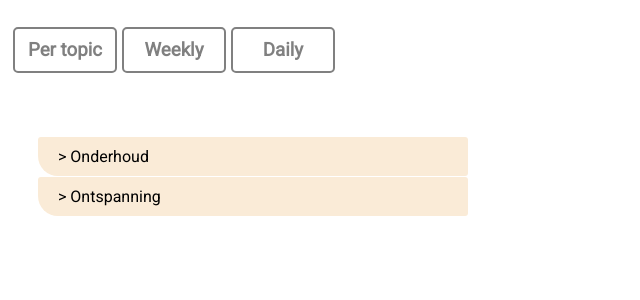
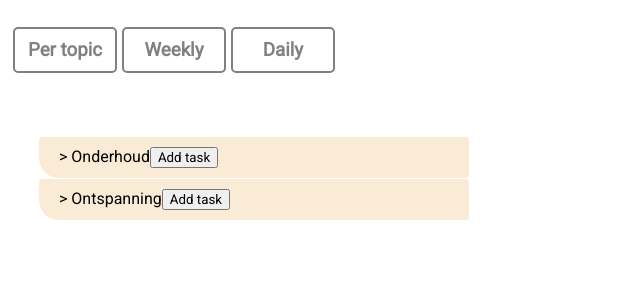
Before and after one commit to ElmoreV/TaskPlanner_javareact, a React (Create React App) app: page / in a window 1280 px wide. Shown: the top 300 px of the page, without its empty margins (0-640 px from the left). Built offline with nearby package versions, Linux system fonts and the light colour scheme.

Commit message:
Added working AddTask en DeleteTask buttons

```diff
--- a/src/App.js
+++ b/src/App.js
@@ -7,7 +7,6 @@ function App() {
       <div className="contents">
         <ViewSelector/>
         <TaskList/>
-        {/* <Task/> */}
       </div>
     </div>
   );
--- a/src/Task.js
+++ b/src/Task.js
@@ -1,9 +1,8 @@
 import {useState} from 'react';
 
 const Task = (props) => {
-    const {taskName,setTaskName} = props;
+    const {taskName,setTaskName,deleteTask} = props;
     const [isEditing,setIsEditing] = useState(false);
-
     const handleChange=(e)=>{
         console.log(e.target.value);
         setTaskName(e.target.value);
@@ -27,6 +26,7 @@ const Task = (props) => {
             onBlur={handleBlur}/>:
      <span>{taskName}</span>
      }
+     <button className='taskDelete' onClick={deleteTask && deleteTask}>Delete</button>
      </div>);
 }
 
--- a/src/TaskList.js
+++ b/src/TaskList.js
@@ -16,7 +16,25 @@ const TaskList = () => {
         ]}
 
     ]);
-
+    const find_topic_by_key_r=(topics,topic_key)=>
+    {
+        console.log(topics);
+        for (let topic of topics)
+        {
+            console.log(topic.id);
+            if (topic.id === topic_key)
+            {console.log('Fount it!');
+                return topic;}
+            let topic_res =  find_topic_by_key_r(topic.subtopics,topic_key);
+            if (topic_res)
+                {console.log('Bubble up');return topic_res;}
+        }
+        return null;
+    }
+    const find_topic_by_key=(topic_key)=>
+    {
+        return find_topic_by_key_r(topics,topic_key);
+    }
 
 
     const [tasks,setTasks] = useState([
@@ -26,29 +44,59 @@ const TaskList = () => {
         {taskName:"Backup opruimen",key:3,topics:["Onderhoud"]},
     ])
 
+    const getFreeTaskKey=()=>{
+        let max_key = 0;
+        tasks.map(t=>max_key=Math.max(max_key,t.key));
+        return max_key+1;
+    }
+
     const getSetTaskNameFunc= (key)=>{
         const setTaskName = (newTaskName)=>{
             const newTasks = [...tasks]
-            const task_to_change = newTasks.find((task)=>task.key==key);
+            const task_to_change = newTasks.find((task)=>task.key===key);
             task_to_change.taskName = newTaskName;
             setTasks(newTasks);
         }
         return setTaskName;
 
     }
+
+    const getDeleteTask = (key)=>{
+        const deleteTask = ()=>
+        {
+            let newTasks = [...tasks]
+            newTasks = newTasks.filter((task)=>task.key!==key);
+            setTasks(newTasks);
+
+        }
+        return deleteTask;
+    }
+
+
+
+
+    const addTask = (topic_key)=>{
+        let newTasks = [...tasks];
+        console.log(topic_key);
+        const topic = find_topic_by_key(topic_key);
+        if (topic)
+        {
+            const addedTask = {taskName:`New Task ${getFreeTaskKey()}!`,key:getFreeTaskKey(),topics:[topic.title]}
+            newTasks.push(addedTask);
+            console.log(newTasks);
+            setTasks(newTasks);
+
+        }
+
+    }
+
     //Recursive function to handle all toggles
     const toggleFold_r = (topics,id)=>{
         for (let topic of topics){
-            if (topic.id == id)
-            {
-                topic.unfold = !topic.unfold;
-                return true;
-            }
-
+            if (topic.id === id)
+            {topic.unfold = !topic.unfold; return true;}
             if (toggleFold_r(topic.subtopics,id))
-            {
-                return true;
-            }
+            {return true;}
         }
         return false;
     }
@@ -64,17 +112,25 @@ const TaskList = () => {
     const recursiveShowTopic = (topic)=>
     {
         // 1. Show topic
-        // 2. Show all subtopics
+        // 2. Show all subtopics (and their subtopics and tasks)
         // 3. Show all tasks
 
-        return (<div><li><Topic title={topic.title} id={topic.id} toggleFold = {toggleFold} unfold={topic.unfold} /></li>
+        // Do not show subtopics when Topic is folded
+
+        return (<div><li><Topic title={topic.title}
+                            id={topic.id}
+                            toggleFold = {toggleFold}
+                            unfold={topic.unfold}
+                            addTask = {()=>(addTask(topic.id))} /></li>
         <ul>{topic.unfold && topic.subtopics.map((subtopic)=>(
             recursiveShowTopic(subtopic)
             ))}</ul>
             <ul>
                 {topic.unfold && tasks.map((task)=>(
                 (task.topics.includes(topic.title))?
-                <li><Task taskName={task.taskName} setTaskName={getSetTaskNameFunc(task.key)}/></li>:null))}
+                <li><Task taskName={task.taskName}
+                setTaskName={getSetTaskNameFunc(task.key)}
+                deleteTask = {getDeleteTask(task.key)}/></li>:null))}
             </ul></div>
         )
     }
--- a/src/Topic.js
+++ b/src/Topic.js
@@ -1,15 +1,19 @@
-import {useState} from 'react';
 
 const Topic = (props) => {
     const title = props.title;
     const id = props.id;
     const toggleFold = props.toggleFold;
     const unfold = props.unfold;
-
+    const addTask = props.addTask;
     const folded_symbol = '>';
     const unfolded_symbol = 'v';
 /*onClick={()=>(toggleCollapse(id))}*/
-    return ( <div className='topic' onClick={()=>toggleFold(id)}>{unfold?unfolded_symbol:folded_symbol} {title}</div> );
+    return ( <div className='topic' onClick={()=>toggleFold(id)}>
+        {unfold?unfolded_symbol:folded_symbol} {title}
+
+        <button className='topicAddTask'
+        onClick={(e)=>(e.stopPropagation(),addTask())}>Add task</button>
+         </div>);
 }
 
 export default Topic;
--- a/src/index.css
+++ b/src/index.css
@@ -33,7 +33,7 @@ ul{
   max-width:400px;
   padding:10px;
   padding-left:20px;
-  margin: 1px 0;
+  margin: 1px;
   background-color: antiquewhite;
   /* background:  */
   border-radius:3px 3px 3px 20px;
@@ -86,6 +86,13 @@ ul{
   position:relative;
   z-index:50;
 }
+button.taskDelete{
+  float:right;
+}
+.topic.topicAddTask{
+  float:right;
+}
+
 
 .view-select{
   grid-column: 1/8;
```
Also changed, not shown: todo.txt.
